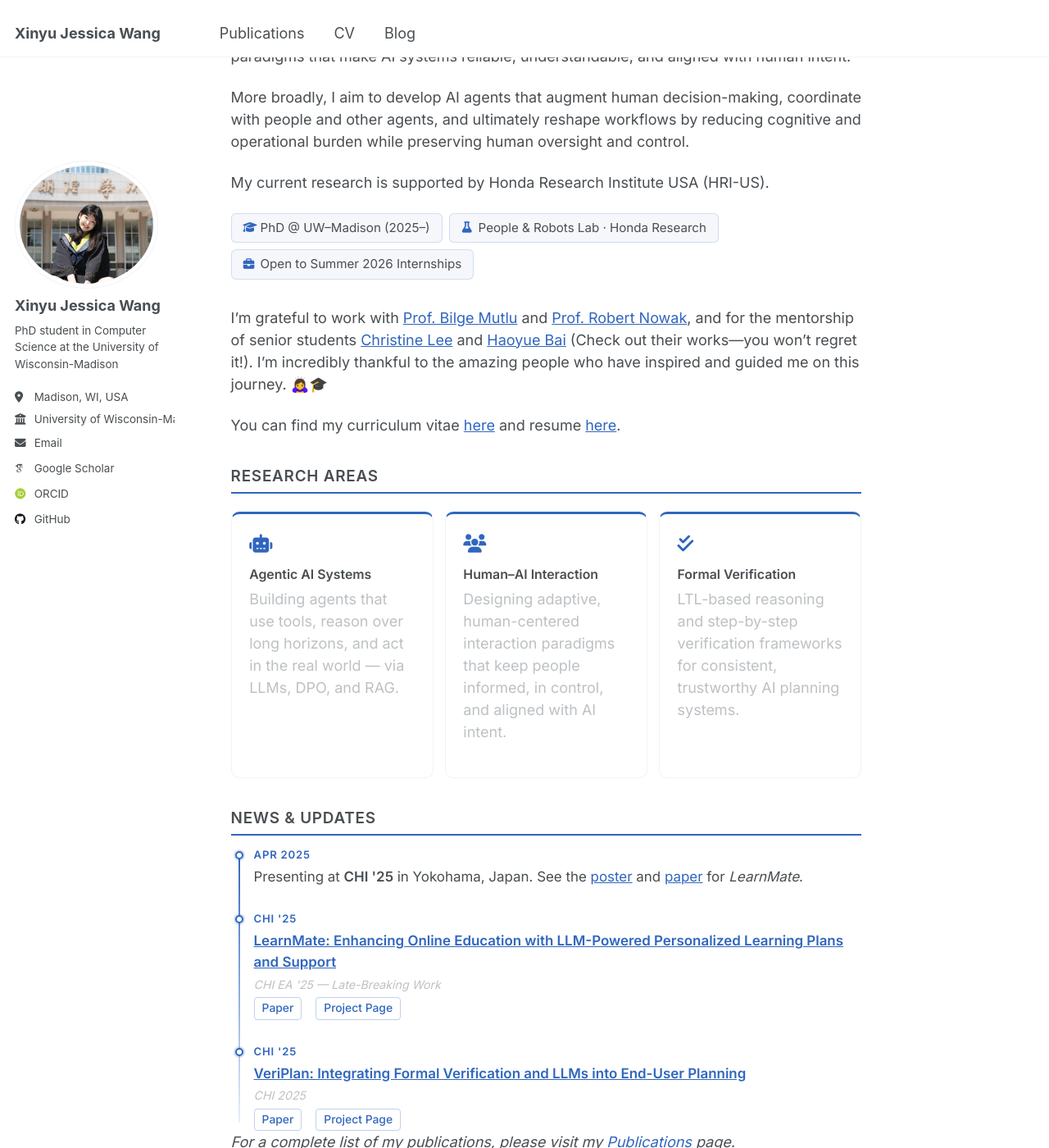
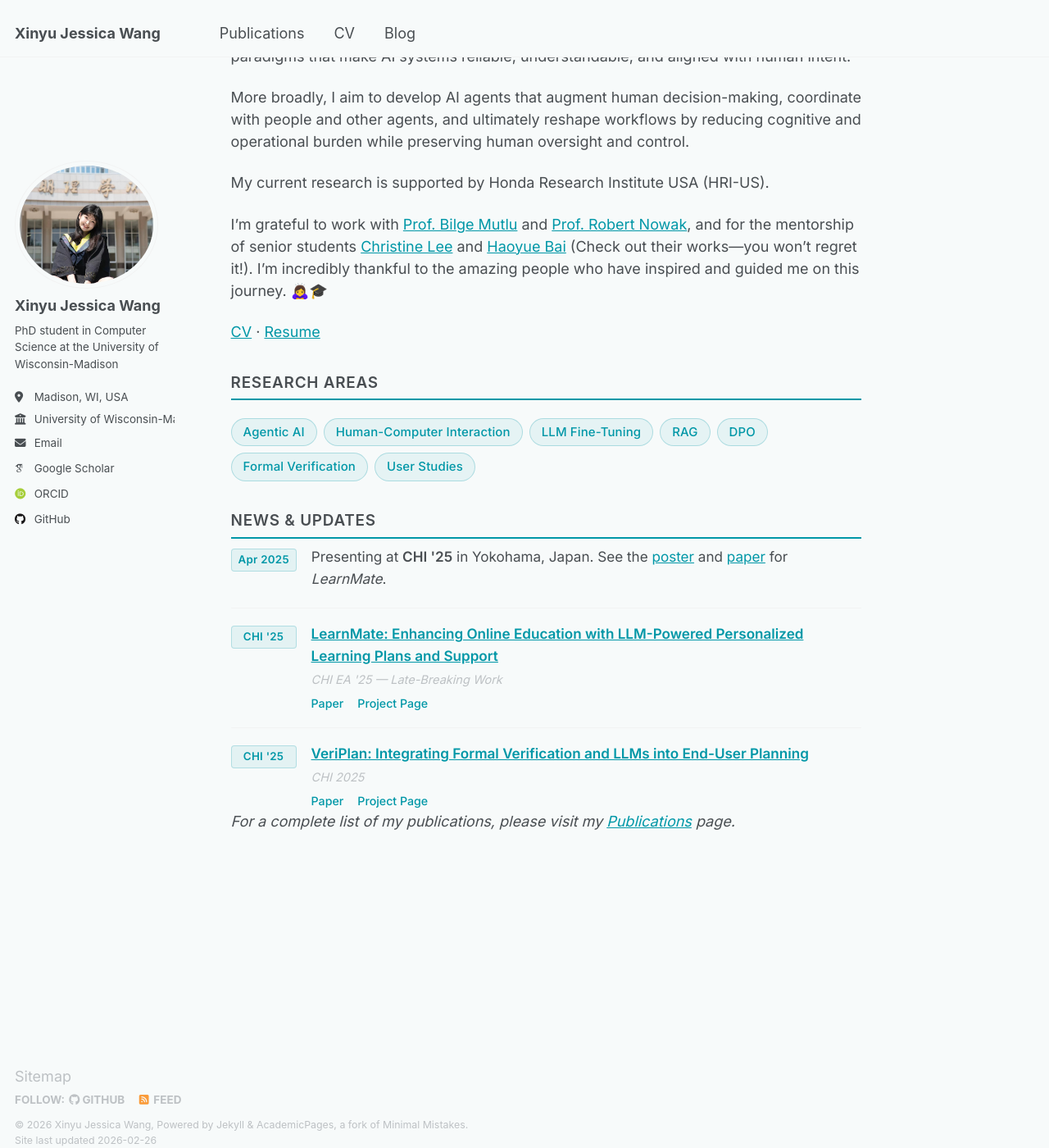
Before and after one commit to xwang2775/xwang2775.github.io, a Jekyll site: the page built from _pages/about.md, in a window 1280 px wide and 1400 px high, scrolled down 279 px. Shown: the whole window at 82% size. Built offline with Jekyll 4.4.1, drawn with Linux system fonts in a browser that asks for light colours; some web fonts are replaced.

Commit message:
update formate

```diff
--- a/_pages/about.md
+++ b/_pages/about.md
@@ -15,73 +15,55 @@ More broadly, I aim to develop AI agents that augment human decision-making, coo
 
 My current research is supported by Honda Research Institute USA (HRI-US).
 
-<div class="intro-status">
-  <span class="status-badge"><i class="fas fa-graduation-cap"></i> PhD @ UW–Madison (2025–)</span>
-  <span class="status-badge"><i class="fas fa-flask"></i> People &amp; Robots Lab · Honda Research</span>
-  <span class="status-badge"><i class="fas fa-briefcase"></i> Open to Summer 2026 Internships</span>
-</div>
-
 I'm grateful to work with [Prof. Bilge Mutlu](https://bmutlu.github.io/) and [Prof. Robert Nowak](https://nowak.ece.wisc.edu), and for the mentorship of senior students [Christine Lee](https://christineplee.github.io/) and [Haoyue Bai](https://haoyuebaizju.github.io) (Check out their works—you won't regret it!). I'm incredibly thankful to the amazing people who have inspired and guided me on this journey. 🙇‍♀️🎓
 
-You can find my curriculum vitae [here](https://drive.google.com/file/d/1WoSETtpDUKVr9RmRANCWvNmj7TA8iufF/view?usp=drive_link) and resume [here](https://drive.google.com/file/d/1eRLjWy8_IqefaqRYR2e8pL8wLER2pRYB/view?usp=share_link).
+[CV](https://drive.google.com/file/d/1WoSETtpDUKVr9RmRANCWvNmj7TA8iufF/view?usp=drive_link) · [Resume](https://drive.google.com/file/d/1eRLjWy8_IqefaqRYR2e8pL8wLER2pRYB/view?usp=share_link)
 
 
 ## Research Areas
 
-<div class="research-grid">
-  <div class="research-card">
-    <div class="rc-icon"><i class="fas fa-robot"></i></div>
-    <div class="rc-title">Agentic AI Systems</div>
-    <p class="rc-desc">Building agents that use tools, reason over long horizons, and act in the real world — via LLMs, DPO, and RAG.</p>
-  </div>
-  <div class="research-card">
-    <div class="rc-icon"><i class="fas fa-users"></i></div>
-    <div class="rc-title">Human–AI Interaction</div>
-    <p class="rc-desc">Designing adaptive, human-centered interaction paradigms that keep people informed, in control, and aligned with AI intent.</p>
-  </div>
-  <div class="research-card">
-    <div class="rc-icon"><i class="fas fa-check-double"></i></div>
-    <div class="rc-title">Formal Verification</div>
-    <p class="rc-desc">LTL-based reasoning and step-by-step verification frameworks for consistent, trustworthy AI planning systems.</p>
-  </div>
+<div class="research-tags">
+  <span class="research-tag">Agentic AI</span>
+  <span class="research-tag">Human-Computer Interaction</span>
+  <span class="research-tag">LLM Fine-Tuning</span>
+  <span class="research-tag">RAG</span>
+  <span class="research-tag">DPO</span>
+  <span class="research-tag">Formal Verification</span>
+  <span class="research-tag">User Studies</span>
 </div>
 
 
 ## News & Updates
 
-<div class="timeline">
+<div class="news-item">
+  <span class="news-date">Apr 2025</span>
+  <div class="news-content">
+    <p>Presenting at <strong>CHI '25</strong> in Yokohama, Japan. See the <a href="https://programs.sigchi.org/chi/2025/program/content/194261">poster</a> and <a href="https://arxiv.org/abs/2503.13340">paper</a> for <em>LearnMate</em>.</p>
+  </div>
+</div>
 
-  <div class="timeline-item">
-    <div class="timeline-date">Apr 2025</div>
-    <div class="timeline-content">
-      <p>Presenting at <strong>CHI '25</strong> in Yokohama, Japan. See the <a href="https://programs.sigchi.org/chi/2025/program/content/194261">poster</a> and <a href="https://arxiv.org/abs/2503.13340">paper</a> for <em>LearnMate</em>.</p>
+<div class="news-item">
+  <span class="news-date">CHI '25</span>
+  <div class="news-content">
+    <p><strong><a href="https://arxiv.org/abs/2503.13340">LearnMate: Enhancing Online Education with LLM-Powered Personalized Learning Plans and Support</a></strong></p>
+    <div class="news-venue">CHI EA '25 — Late-Breaking Work</div>
+    <div class="news-links">
+      <a href="https://arxiv.org/abs/2503.13340">Paper</a>
+      <a href="/publication/2024-02-18-paper-title-number-4">Project Page</a>
     </div>
   </div>
+</div>
 
-  <div class="timeline-item">
-    <div class="timeline-date">CHI '25</div>
-    <div class="timeline-content">
-      <p><strong><a href="https://arxiv.org/abs/2503.13340">LearnMate: Enhancing Online Education with LLM-Powered Personalized Learning Plans and Support</a></strong></p>
-      <div class="tl-venue">CHI EA '25 — Late-Breaking Work</div>
-      <div class="tl-links">
-        <a href="https://arxiv.org/abs/2503.13340">Paper</a>
-        <a href="/publication/2024-02-18-paper-title-number-4">Project Page</a>
-      </div>
+<div class="news-item">
+  <span class="news-date">CHI '25</span>
+  <div class="news-content">
+    <p><strong><a href="https://arxiv.org/abs/2502.17898">VeriPlan: Integrating Formal Verification and LLMs into End-User Planning</a></strong></p>
+    <div class="news-venue">CHI 2025</div>
+    <div class="news-links">
+      <a href="https://arxiv.org/abs/2502.17898">Paper</a>
+      <a href="/publication/2024-02-17-paper-title-number-4">Project Page</a>
     </div>
   </div>
-
-  <div class="timeline-item">
-    <div class="timeline-date">CHI '25</div>
-    <div class="timeline-content">
-      <p><strong><a href="https://arxiv.org/abs/2502.17898">VeriPlan: Integrating Formal Verification and LLMs into End-User Planning</a></strong></p>
-      <div class="tl-venue">CHI 2025</div>
-      <div class="tl-links">
-        <a href="https://arxiv.org/abs/2502.17898">Paper</a>
-        <a href="/publication/2024-02-17-paper-title-number-4">Project Page</a>
-      </div>
-    </div>
-  </div>
-
 </div>
 
 *For a complete list of my publications, please visit my [Publications](/publications/) page.*
--- a/_sass/custom.scss
+++ b/_sass/custom.scss
@@ -2,12 +2,16 @@
    CUSTOM STYLES
    ========================================================================== */
 
-/* Color scheme: refined academic blue, replacing the default teal */
+/* Color scheme: vibrant teal on a warm soft background */
 :root {
-  --global-link-color: #3066BE;
-  --global-link-color-hover: #1D4E9B;
-  --global-link-color-visited: #5a8cd4;
-  --accent-rgb: 48, 102, 190;
+  --global-link-color: #0097a7;
+  --global-link-color-hover: #006064;
+  --global-link-color-visited: #4db6c1;
+  --global-bg-color: #f7fafa;
+}
+
+body {
+  background-color: #f7fafa;
 }
 
 /* ==========================================================================
@@ -54,8 +58,8 @@ body,
   align-items: center;
   gap: 7px;
   padding: 6px 14px;
-  background: #f5f7fb;
-  border: 1px solid rgba(48, 102, 190, 0.18);
+  background: #fff;
+  border: 1px solid rgba(0, 151, 167, 0.22);
   border-radius: 6px;
   font-size: 0.84em;
   color: var(--global-text-color);
@@ -70,53 +74,7 @@ body,
 }
 
 /* ==========================================================================
-   Research area cards
-   ========================================================================== */
-
-.research-grid {
-  display: grid;
-  grid-template-columns: repeat(auto-fit, minmax(175px, 1fr));
-  gap: 14px;
-  margin: 1.2em 0 2em;
-}
-
-.research-card {
-  padding: 1.1em 1.2em 1em;
-  border: 1px solid var(--global-border-color);
-  border-radius: 10px;
-  border-top: 3px solid var(--global-link-color);
-  background: #fff;
-  transition: transform 0.2s ease, box-shadow 0.2s ease;
-}
-
-.research-card:hover {
-  transform: translateY(-3px);
-  box-shadow: 0 6px 20px rgba(48, 102, 190, 0.12);
-}
-
-.rc-icon {
-  font-size: 1.25em;
-  color: var(--global-link-color);
-  margin-bottom: 0.5em;
-}
-
-.rc-title {
-  font-weight: 600;
-  font-size: 0.88em;
-  color: var(--global-text-color);
-  margin-bottom: 0.35em;
-  line-height: 1.3;
-}
-
-.rc-desc {
-  font-size: 0.78em;
-  color: var(--global-text-color-light);
-  line-height: 1.5;
-  margin: 0;
-}
-
-/* ==========================================================================
-   Research Interest Tags (kept for optional use)
+   Research Interest Tags
    ========================================================================== */
 
 .research-tags {
@@ -129,9 +87,9 @@ body,
 .research-tag {
   display: inline-block;
   padding: 5px 14px;
-  background: rgba(48, 102, 190, 0.07);
+  background: rgba(0, 151, 167, 0.07);
   color: var(--global-link-color);
-  border: 1px solid rgba(48, 102, 190, 0.22);
+  border: 1px solid rgba(0, 151, 167, 0.25);
   border-radius: 20px;
   font-size: 0.83em;
   font-weight: 500;
@@ -141,98 +99,73 @@ body,
 }
 
 /* ==========================================================================
-   Vertical Timeline (News & Updates)
+   News Items
    ========================================================================== */
 
-.timeline {
-  position: relative;
-  padding-left: 28px;
-  margin-top: 0.8em;
+.news-item {
+  display: flex;
+  gap: 1em;
+  margin-bottom: 1em;
+  padding-bottom: 1em;
+  border-bottom: 1px solid var(--global-border-color);
+  align-items: flex-start;
 }
 
-.timeline::before {
-  content: '';
-  position: absolute;
-  left: 9px;
-  top: 10px;
-  bottom: 10px;
-  width: 2px;
-  background: linear-gradient(
-    to bottom,
-    var(--global-link-color),
-    rgba(48, 102, 190, 0.1)
-  );
-  border-radius: 1px;
+.news-item:last-of-type {
+  border-bottom: none;
+  margin-bottom: 0;
+  padding-bottom: 0;
 }
 
-.timeline-item {
-  position: relative;
-  margin-bottom: 1.6em;
+.news-date {
+  flex-shrink: 0;
+  min-width: 80px;
+  font-size: 0.74em;
+  font-weight: 600;
+  color: var(--global-link-color);
+  background: rgba(0, 151, 167, 0.08);
+  border: 1px solid rgba(0, 151, 167, 0.22);
+  padding: 3px 8px;
+  border-radius: 4px;
+  text-align: center;
+  letter-spacing: 0.02em;
+  margin-top: 3px;
+  white-space: nowrap;
 }
 
-.timeline-item:last-child {
-  margin-bottom: 0;
-}
-
-.timeline-item::before {
-  content: '';
-  position: absolute;
-  left: -23px;
-  top: 5px;
-  width: 10px;
-  height: 10px;
-  border-radius: 50%;
-  background: #fff;
-  border: 2.5px solid var(--global-link-color);
-  box-shadow: 0 0 0 2px rgba(48, 102, 190, 0.2);
-}
-
-.timeline-date {
-  font-size: 0.73em;
-  font-weight: 700;
-  color: var(--global-link-color);
-  letter-spacing: 0.06em;
-  text-transform: uppercase;
-  margin-bottom: 0.25em;
-}
-
-.timeline-content {
-  font-size: 0.94em;
+.news-content {
+  flex: 1;
+  font-size: 0.95em;
   line-height: 1.55;
 }
 
-.timeline-content p {
-  margin: 0 0 0.2em;
+.news-content p {
+  margin: 0 0 0.25em;
 }
 
-.tl-venue {
-  font-size: 0.84em;
+.news-venue {
+  font-size: 0.85em;
   color: var(--global-text-color-light);
   font-style: italic;
-  margin: 0.15em 0 0.3em;
+  margin-top: 2px;
 }
 
-.tl-links {
+.news-links {
   display: flex;
   gap: 1em;
+  margin-top: 0.4em;
   flex-wrap: wrap;
 }
 
-.tl-links a {
-  font-size: 0.82em;
+.news-links a {
+  font-size: 0.83em;
   font-weight: 500;
   color: var(--global-link-color);
   text-decoration: none;
-  border: 1px solid rgba(48, 102, 190, 0.3);
-  padding: 2px 9px;
-  border-radius: 4px;
-  transition: background 0.15s, color 0.15s;
 }
 
-.tl-links a:hover {
-  background: var(--global-link-color);
-  color: #fff;
-  text-decoration: none;
+.news-links a:hover {
+  text-decoration: underline;
 }
 
 /* ==========================================================================
```
